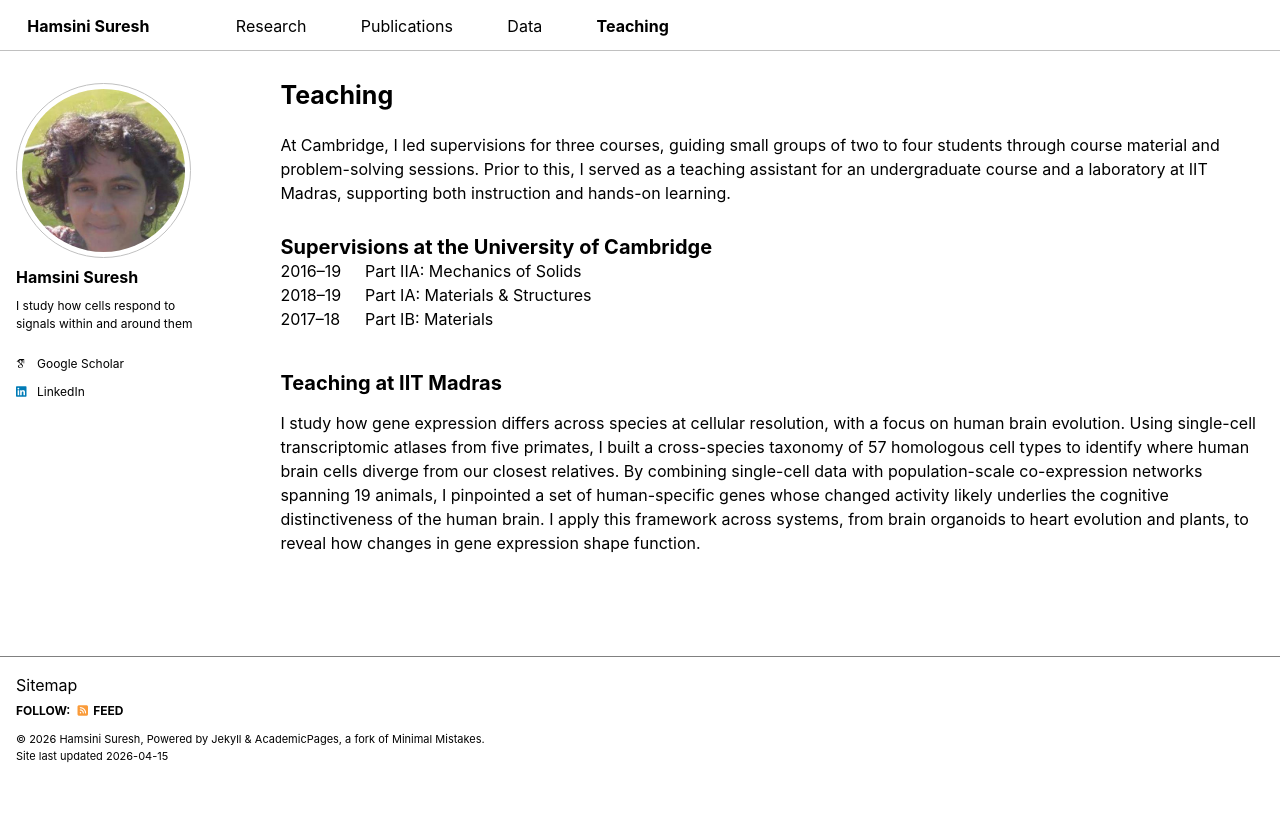
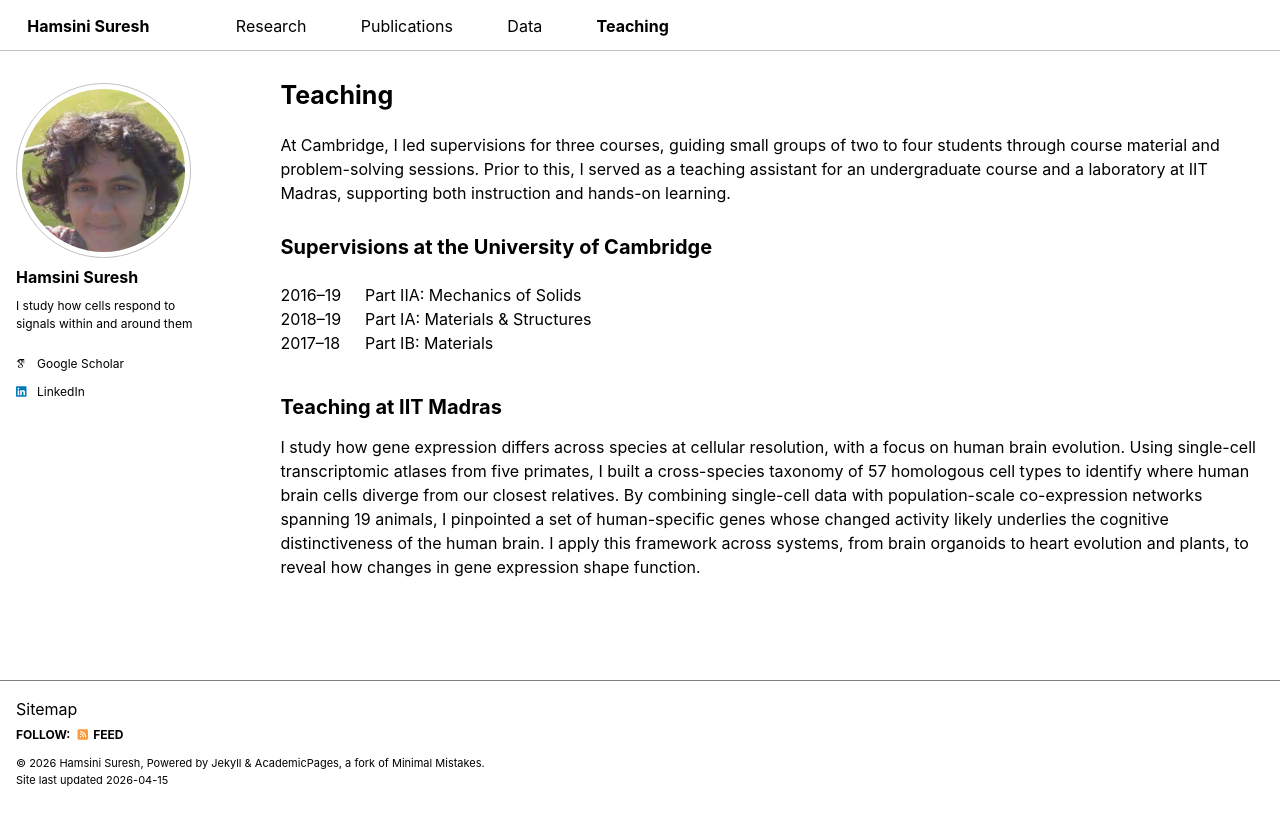
Before and after one commit to hamsinisuresh/hamsinisuresh.github.io, a Jekyll site: the page built from _pages/teach.html, in a window 1280 px wide. Shown: the top 826 px of the page. Built offline with Jekyll 4.4.1, drawn with Linux system fonts in a browser that asks for light colours; some web fonts are replaced; a script bundle is joined from its source files by our own code; library files that are not in the unit come from our copies.

Commit message:
Update teach.html

```diff
--- a/_pages/teach.html
+++ b/_pages/teach.html
@@ -18,6 +18,8 @@ author_profile: true
 <!-- ===== CUSTOM SECTION ===== -->
 
 <h2>Supervisions at the University of Cambridge</h2>
+
+<div>&nbsp;</div>
 
 <div>
   <span style="display:inline-block; width:80px;">2016–19</span>
```
